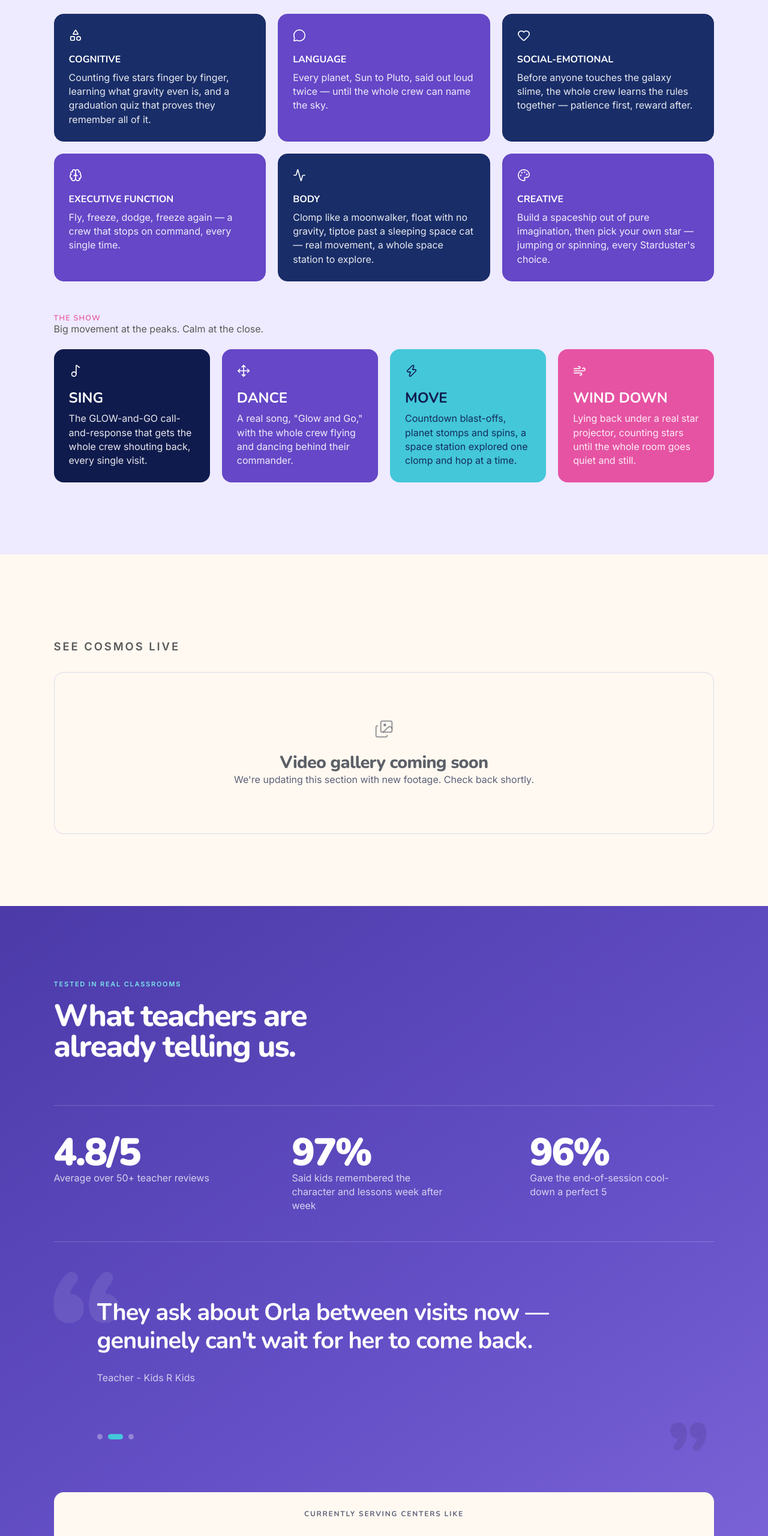
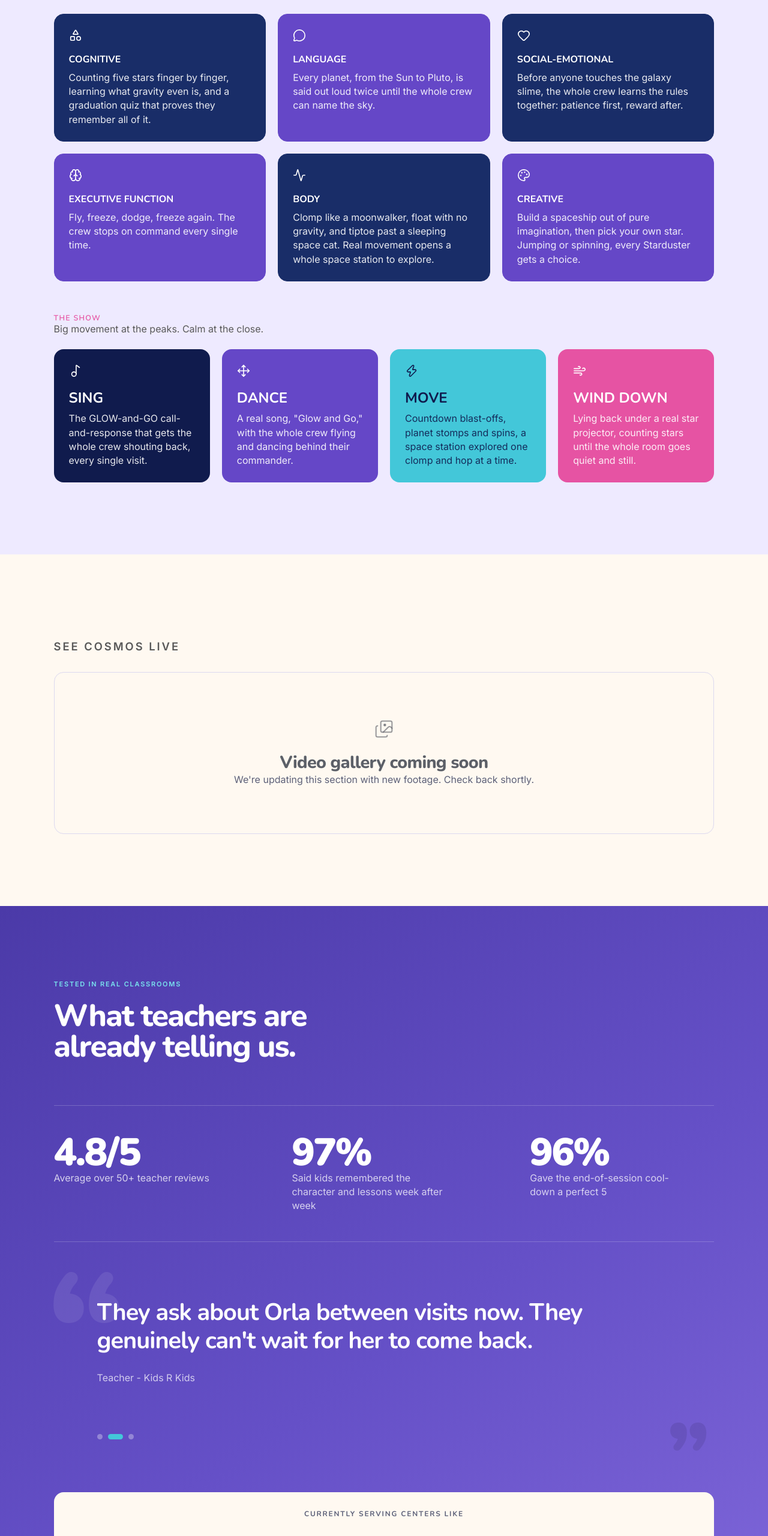
Before and after one commit to Jawly-kids/jawly.kids, a Next.js app: page /cosmos in a window 1280 px wide. Shown: the part 5123-7683 px from the top of the page at 60% size. Built offline with nearby package versions, Linux system fonts and the light colour scheme.

Commit message:
Remove overused em dashes from site copy

```diff
--- a/app/cosmos/CosmosLanding.tsx
+++ b/app/cosmos/CosmosLanding.tsx
@@ -206,7 +206,7 @@ export default function CosmosLanding() {
               </button>
             ))}
           </div>
-          <p className={styles.videoDisclosure}>{"Every clip above is genuine, unscripted footage from a real Jawly classroom — we’ve used AI to alter the children’s faces to protect their privacy."}</p>
+          <p className={styles.videoDisclosure}>{"Every clip above is genuine, unscripted footage from a real Jawly classroom. We’ve used AI to alter the children’s faces to protect their privacy."}</p>
         </div>
         */}
       </section>
--- a/components/availability/CheckArea.tsx
+++ b/components/availability/CheckArea.tsx
@@ -143,7 +143,7 @@ export default function CheckArea({ className, demoHref, page, label = "Check yo
 
         {step === "covered" && (
           <div>
-            <h2 id={titleId}>Great news—Jawly is available in your area.</h2>
+            <h2 id={titleId}>Great news. Jawly is available in your area.</h2>
             <p>Your class can begin the real six-part adventure with a free Chapter One visit in {zip}.</p>
             <button type="button" className={styles.primary} onClick={continueToDemo}>Book My Free First Visit</button>
             <button type="button" className={styles.text} onClick={() => { setStep("zip"); setError(""); }}>Try another ZIP</button>
--- a/components/site/Footer.tsx
+++ b/components/site/Footer.tsx
@@ -42,7 +42,7 @@ export default function Footer() {
             <span>Proud member of</span>
             <img
               src="/brand/naeyc-member.png"
-              alt="NAEYC — National Association for the Education of Young Children"
+              alt="NAEYC, National Association for the Education of Young Children"
             />
           </div>
           <div className={styles.footerSocials} aria-label="Jawly social media">
--- a/content/programs/cosmos.ts
+++ b/content/programs/cosmos.ts
@@ -2,11 +2,11 @@ import type { ProgramCopy } from "./types";
 
 /** Confirmed embeds only. */
 export const cosmosCopy: ProgramCopy = {
-  title: "Stardusters — Glow and Go",
+  title: "Stardusters: Glow and Go",
   description:
-    "A live, six-visit knowledge adventure — planet names, counting, gravity, and music running through it all.",
+    "A live, six-visit knowledge adventure with planet names, counting, gravity, and music running through it all.",
   heroEyebrow: "COSMOS: THE KNOWLEDGE JOURNEY",
-  heroTitle: "Stardusters — Glow and Go",
+  heroTitle: "Stardusters: Glow and Go",
   heroLead:
     "A live, six-visit knowledge adventure with planet names, counting, gravity, and music running through it all.",
   heroBackground: "/cosmos/hero-background.jpg",
@@ -16,12 +16,12 @@ export const cosmosCopy: ProgramCopy = {
     "Orla and the Stardusters, standing before a rocket about to launch under a starry Milky Way sky",
   basics: [
     {
-      title: "A live performance — no videos or screens",
+      title: "A live performance. No videos or screens.",
       body: "A trained performer brings Orla directly into your classroom, in person. You bring the classroom and we bring everything else.",
     },
     {
       title: "Your first session is a FREE demo",
-      body: "One live, 30-minute session for a class, no commitment — then enroll in the full six-visit Cosmos series when you're ready.",
+      body: "One live, 30-minute session for a class with no commitment. Then enroll in the full six-visit Cosmos series when you're ready.",
     },
     {
       title: "Serving Chicagoland daycares + preschools",
@@ -58,23 +58,23 @@ export const cosmosCopy: ProgramCopy = {
     },
     {
       title: "LANGUAGE",
-      body: "Every planet, Sun to Pluto, said out loud twice — until the whole crew can name the sky.",
+      body: "Every planet, from the Sun to Pluto, is said out loud twice until the whole crew can name the sky.",
     },
     {
       title: "SOCIAL-EMOTIONAL",
-      body: "Before anyone touches the galaxy slime, the whole crew learns the rules together — patience first, reward after.",
+      body: "Before anyone touches the galaxy slime, the whole crew learns the rules together: patience first, reward after.",
     },
     {
       title: "EXECUTIVE FUNCTION",
-      body: "Fly, freeze, dodge, freeze again — a crew that stops on command, every single time.",
+      body: "Fly, freeze, dodge, freeze again. The crew stops on command every single time.",
     },
     {
       title: "BODY",
-      body: "Clomp like a moonwalker, float with no gravity, tiptoe past a sleeping space cat — real movement, a whole space station to explore.",
+      body: "Clomp like a moonwalker, float with no gravity, and tiptoe past a sleeping space cat. Real movement opens a whole space station to explore.",
     },
     {
       title: "CREATIVE",
-      body: "Build a spaceship out of pure imagination, then pick your own star — jumping or spinning, every Starduster's choice.",
+      body: "Build a spaceship out of pure imagination, then pick your own star. Jumping or spinning, every Starduster gets a choice.",
     },
   ],
   show: [
@@ -102,7 +102,7 @@ export const cosmosCopy: ProgramCopy = {
     {
       title: "Meeting the Planets",
       shortTitle: "Meeting the Planets",
-      invitation: "The whole solar system, one planet at a time — Sun to Pluto, each with its own name to remember.",
+      invitation: "The whole solar system, one planet at a time. From the Sun to Pluto, each has its own name to remember.",
       vimeoId: "1209907581",
       vimeoHash: "a68c7a31ad",
       thumbnail: "/cosmos/video-planets.jpg",
@@ -118,7 +118,7 @@ export const cosmosCopy: ProgramCopy = {
     {
       title: "Stargazing and Wind-Down",
       shortTitle: "Stargazing and Wind-Down",
-      invitation: "A quiet moment of wonder — the whole room looking up at a sky full of stars.",
+      invitation: "A quiet moment of wonder as the whole room looks up at a sky full of stars.",
       vimeoId: "1209907580",
       vimeoHash: "453ebc5756",
       thumbnail: "/cosmos/video-stargazing.jpg",
@@ -140,11 +140,11 @@ export const cosmosCopy: ProgramCopy = {
   ],
   testimonials: [
     {
-      quote: "The kids memorized all nine planets faster than I expected — and they still remember them weeks later.",
+      quote: "The kids memorized all nine planets faster than I expected, and they still remember them weeks later.",
       attribution: "Lead Teacher - KinderCare",
     },
     {
-      quote: "They ask about Orla between visits now — genuinely can't wait for her to come back.",
+      quote: "They ask about Orla between visits now. They genuinely can't wait for her to come back.",
       attribution: "Teacher - Kids R Kids",
     },
     {
@@ -165,38 +165,38 @@ export const cosmosCopy: ProgramCopy = {
     {
       eyebrow: "",
       title: "Flying in Zero Gravity",
-      body: "Inside the space station, the rules change — no gravity at all. Arms up, the whole crew floats and flies through the base together, one big weightless moment before the mission carries on.",
+      body: "Inside the space station, the rules change: no gravity at all. Arms up, the whole crew floats and flies through the base together, one big weightless moment before the mission carries on.",
       image: "/cosmos/journey-2.jpg",
     },
     {
       eyebrow: "",
       title: "Touring the Solar System",
-      body: "A tour of the whole solar system, one planet at a time: hot Sun, zooming Mercury, giant Jupiter, ringed Saturn, tiny Pluto — nine planets, each with its own name, its own move, and its own reason to remember it.",
+      body: "A tour of the whole solar system, one planet at a time: hot Sun, zooming Mercury, giant Jupiter, ringed Saturn, tiny Pluto. Nine planets, each with its own name, its own move, and its own reason to remember it.",
       image: "/cosmos/journey-3.jpg",
     },
     {
       eyebrow: "",
       title: "It's Time for a Space Walk",
-      body: "Suited up and clipped to the tether, the crew steps outside the station into open space. Below, Earth glows blue and impossibly whole; above and all around, more stars than the room can hold. A long, quiet look at the whole universe at once — then back inside, ready for what's next.",
+      body: "Suited up and clipped to the tether, the crew steps outside the station into open space. Below, Earth glows blue and impossibly whole; above and all around, more stars than the room can hold. After a long, quiet look at the whole universe, the crew heads back inside, ready for what's next.",
       image: "/cosmos/journey-spacewalk.jpg",
     },
     {
       eyebrow: "",
-      title: "Watch Out — Meteors Ahead",
-      body: "The sky fills with meteors — dodge, loop, and zig-zag through the storm, flying skills built up from every visit before this one, until the whole crew makes it through clear.",
+      title: "Watch Out: Meteors Ahead",
+      body: "The sky fills with meteors. The crew dodges, loops, and zig-zags through the storm, using flying skills built across every earlier visit until everyone makes it through clear.",
       image: "/cosmos/journey-5.jpg",
     },
     {
       eyebrow: "",
       title: "Once a Starduster, Always a Starduster",
-      body: "One more trip to the galaxy board to prove they remember it all, a real song and a real dance, and a blue ribbon in hand — once a Starduster, always a Starduster.",
+      body: "One more trip to the galaxy board proves they remember it all. Then comes a real song, a real dance, and a blue ribbon in hand. Once a Starduster, always a Starduster.",
       image: "/cosmos/journey-6.jpg",
     },
   ],
   keepsake: {
     eyebrow: "Crew & Keepsake",
     title: "What the Stardusters carry home",
-    body: "Every class becomes the Stardusters — a name they carry through all six visits and keep after. What they take home: a blue ribbon, handed over one at a time, while Orla retells the whole journey.",
+    body: "Every class becomes the Stardusters, a name they carry through all six visits and keep afterward. They take home a blue ribbon, handed over one at a time, while Orla retells the whole journey.",
     image: "",
   },
 };
--- a/content/service-area.ts
+++ b/content/service-area.ts
@@ -8,7 +8,7 @@ export type ServiceCell = {
 
 /**
  * Hand-maintained coverage. Add a ZIP here when a facilitator cell picks it up.
- * Both programs share this list — coverage is by cell, not by program.
+ * Both programs share this list. Coverage is by cell, not by program.
  *
  * Source of the locked lists: jawly-website-service-area-definition.md
  * Cell 1 is Chicago's north, northwest, and central side, west to California Ave.
```
Also changed, not shown: app/why-jawly/page.tsx (+4 -4 lines).
